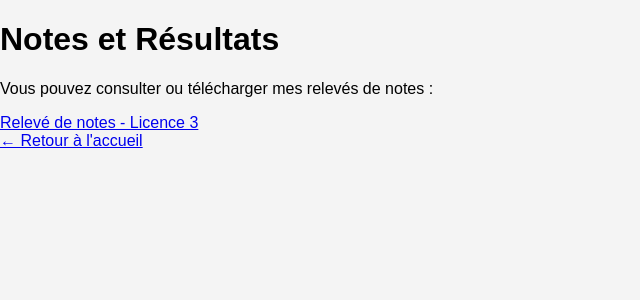
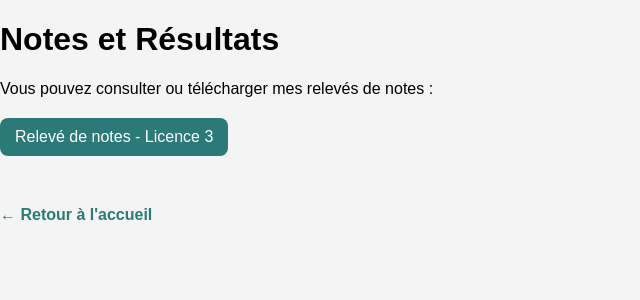
Before and after one commit to helioslt/Portfolio_L3, a PHP site: page /rubriques/2-notes.html in a window 1280 px wide. Shown: the top 300 px of the page, without its empty margins (0-640 px from the left). Run offline with PHP 8.4, Linux system fonts and the light colour scheme.

Commit message:
style.css

```diff
--- a/style.css
+++ b/style.css
@@ -105,3 +105,32 @@ footer {
 .menu li:hover .sous-menu {
   display: block;
 }
+
+.downloads {
+  display: flex;
+  flex-direction: column;
+  align-items: flex-start;
+  gap: 10px;
+  margin: 20px 0;
+}
+
+.downloads a {
+  background: #2b7a78;
+  color: white;
+  padding: 10px 15px;
+  border-radius: 8px;
+  text-decoration: none;
+  transition: 0.3s;
+}
+
+.downloads a:hover {
+  background: #17252a;
+}
+
+.back {
+  display: inline-block;
+  margin-top: 30px;
+  text-decoration: none;
+  color: #2b7a78;
+  font-weight: bold;
+}
```
